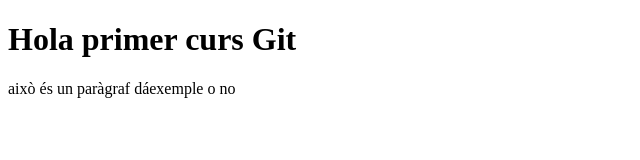
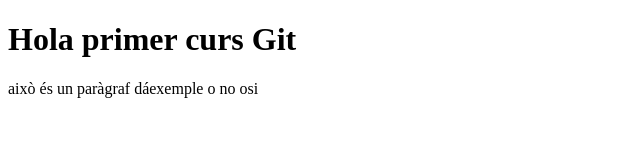
Before and after one commit to fxgalan/prova, a plain HTML site: page index.html in a window 1280 px wide. Shown: the full height of the page, 0-640 px from the left. Drawn offline with Linux system fonts and the light colour scheme.

Commit message:
cinquena prova

```diff
--- a/index.html
+++ b/index.html
@@ -6,7 +6,7 @@
 
 </body>
 <h1>Hola primer curs Git</h1>
-<p>això és un paràgraf d&aacute;exemple o no</p>
+<p>això és un paràgraf d&aacute;exemple o no osi</p>
 
 </head>
 </html>
```
